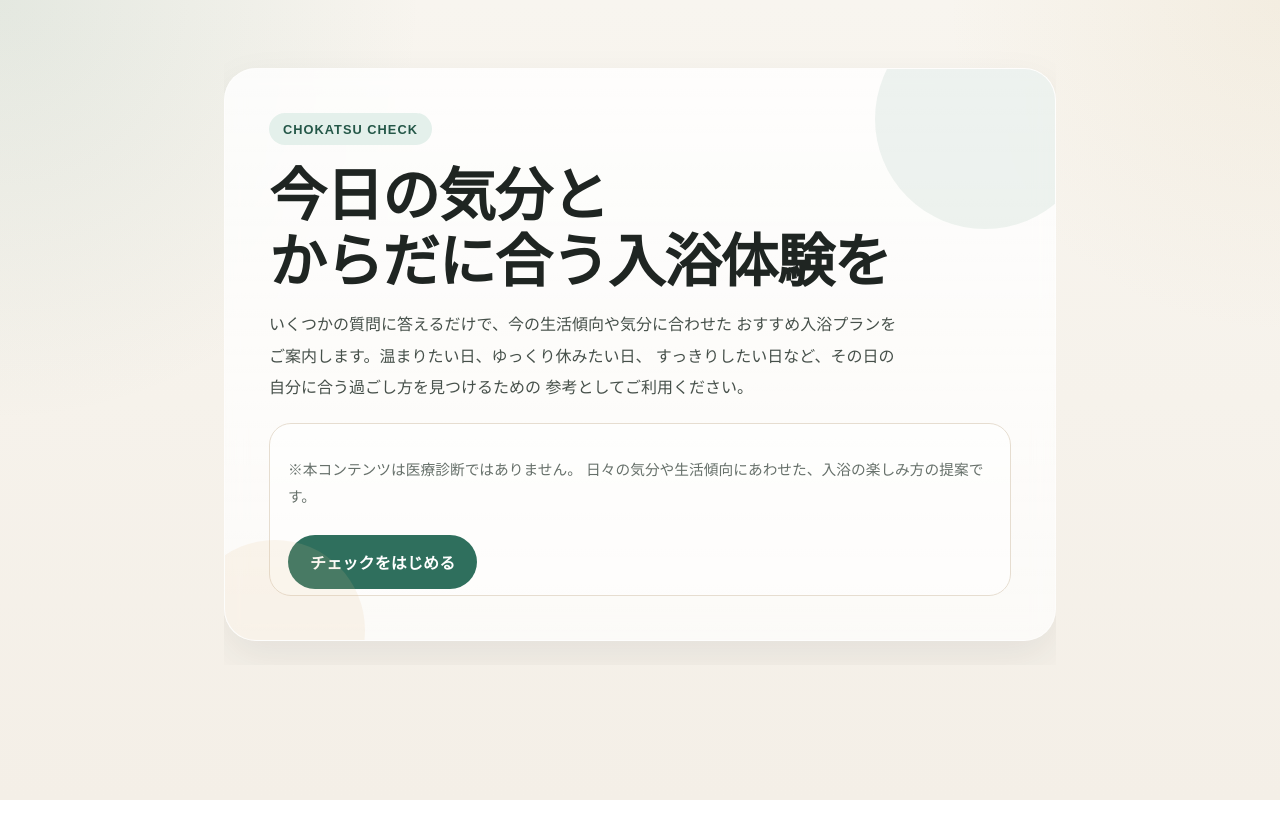
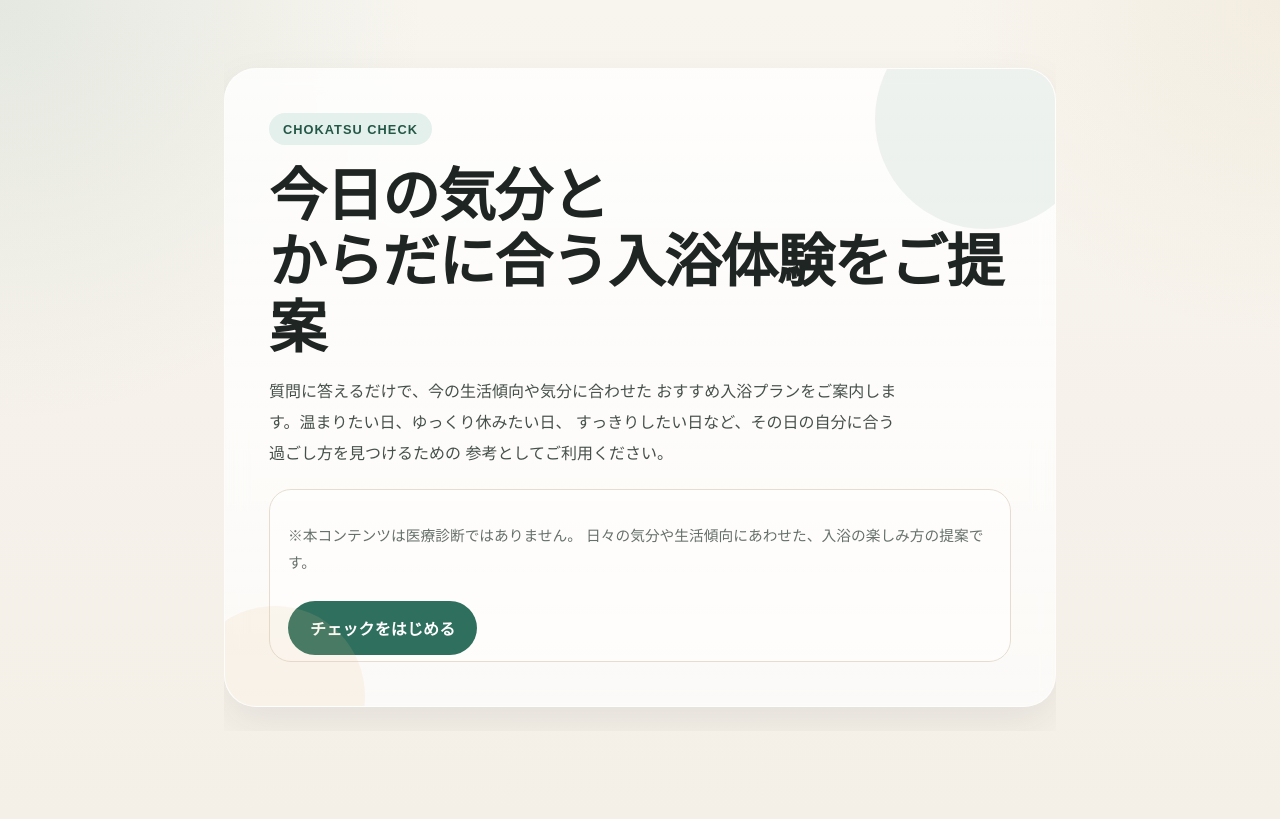
Before and after one commit to mezonetkikaku-maker/chokatsu-check, a Next.js app: page / in a window 1280 px wide. Built offline with nearby package versions, Linux system fonts and the light colour scheme.

Commit message:
Update page.tsx

```diff
--- a/app/page.tsx
+++ b/app/page.tsx
@@ -9,10 +9,10 @@ export default function HomePage() {
           <h1 className="title">
             今日の気分と
             <br />
-            からだに合う入浴体験を
+            からだに合う入浴体験をご提案
           </h1>
           <p className="lead">
-            いくつかの質問に答えるだけで、今の生活傾向や気分に合わせた
+            質問に答えるだけで、今の生活傾向や気分に合わせた
             おすすめ入浴プランをご案内します。温まりたい日、ゆっくり休みたい日、
             すっきりしたい日など、その日の自分に合う過ごし方を見つけるための
             参考としてご利用ください。
```
